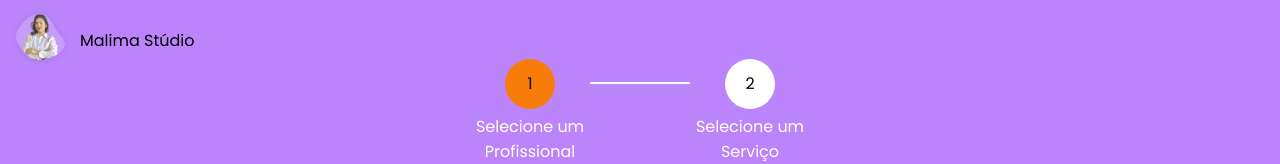
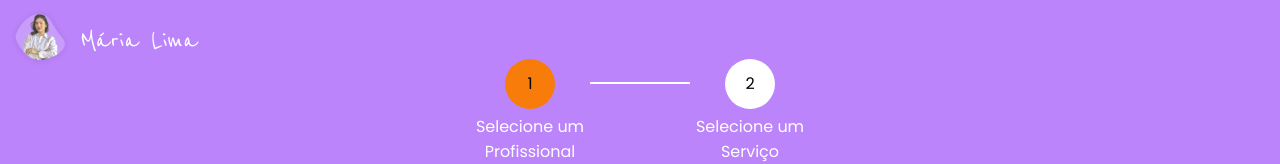
Before and after one commit to patrikferreira/studio-project, a Next.js app: page /professional in a window 1280 px wide. Shown: the top 164 px of the page. Built offline with nearby package versions, Linux system fonts and the light colour scheme.

Commit message:
[CHORE]: ajustes na professional page

```diff
--- a/src/app/(aplication)/page.module.css
+++ b/src/app/(aplication)/page.module.css
@@ -92,13 +92,6 @@
     margin: 5px 0px -15px 0px;
   }
 
-  .studioName {
-    text-align: center;
-    margin: -55px 0 0 0;
-    font-size: 2.9rem;
-    font-family: 'Reenie Beanie', cursive;
-    color: #FAFAFA;
-  }
 
   .studioIcons {
     display: flex;
@@ -148,6 +141,7 @@
   display: grid;
   grid-template-rows: 30% 70%;
   height: calc(100vh - 60px);
+  background-color: var(--secondary-color);
 }
 
 .professionalCard {
@@ -197,6 +191,7 @@
   display: grid;
   grid-template-rows: 30% 70%;
   height: calc(100vh - 70px);
+  background-color: var(--secondary-color);
 }
 
 .serviceItem {
@@ -398,6 +393,12 @@
   top: 10px;
 }
 
+.nameStudio {
+  font-family: 'Reenie Beanie', cursive;
+  font-size: 30px;
+  color: var(--light);
+}
+
 .divReturn {
   display: flex;
   display: flex;
--- a/src/app/(aplication)/page.tsx
+++ b/src/app/(aplication)/page.tsx
@@ -8,6 +8,7 @@ import line from '../../../public/Assets/Line1.png'
 import scissor from '../../../public/Assets/pngwing3.png'
 import Link from 'next/link';
 import Header from '../components/Header';
+import NameStudio from '../components/NameStudio';
 
 export default function Home() {
   const router = useRouter();
@@ -17,7 +18,7 @@ export default function Home() {
       <Header>
         <div className={style.headerHome}>
           <div className={style.headerHomeDescription}>
-            <p>Mária Lima</p>
+            <NameStudio />
             <div className={style.linha}>
               <Image
                 src={line}
--- /dev/null
+++ b/src/app/components/NameStudio.tsx
@@ -0,0 +1,6 @@
+import React from 'react'
+import style from '../(aplication)/page.module.css'
+
+export default function NameStudio() {
+  return <p className={style.nameStudio}>Mária Lima</p>
+}
--- a/src/app/components/Professional.tsx
+++ b/src/app/components/Professional.tsx
@@ -28,7 +28,7 @@ export default function Professional({ professional }: Props) {
                     </div>
                     <p>{professional.name}</p>
                 </div>
-                <div className={style.icon}>
+                <div className={style.colorIcon}>
                     <i className="fa-solid fa-play"></i>
                 </div>
             </div>
--- a/src/app/components/StudioHeader.tsx
+++ b/src/app/components/StudioHeader.tsx
@@ -2,6 +2,7 @@ import React from 'react'
 import style from '../(aplication)/page.module.css'
 import Link from 'next/link'
 import { useRouter } from 'next/navigation'
+import NameStudio from './NameStudio';
 
 export default function StudioHeader() {
   const router = useRouter();
@@ -16,7 +17,7 @@ export default function StudioHeader() {
           <div className={style.imgStudioHeader}>
             <img src="assets/ficticia-perfil.png" alt="" />
           </div>
-          <p>Malima Stúdio</p>
+          <NameStudio />
         </div>
     </div>
   )
--- a/src/app/globals.css
+++ b/src/app/globals.css
@@ -12,7 +12,7 @@
   --bg-footer: #D9D9D9;
   --black: rgb(3, 3, 3);
   --border-color: #6d65656f;
-  --hover: #f0f0f0;
+  --hover: #e4e4e4;
   --bg-content-addres: #F2EAEA;
   --box-shadow-default: 2px 2px 5px 0px rgba(0,0,0,0.62);
   --padding-default: 10px;
```
